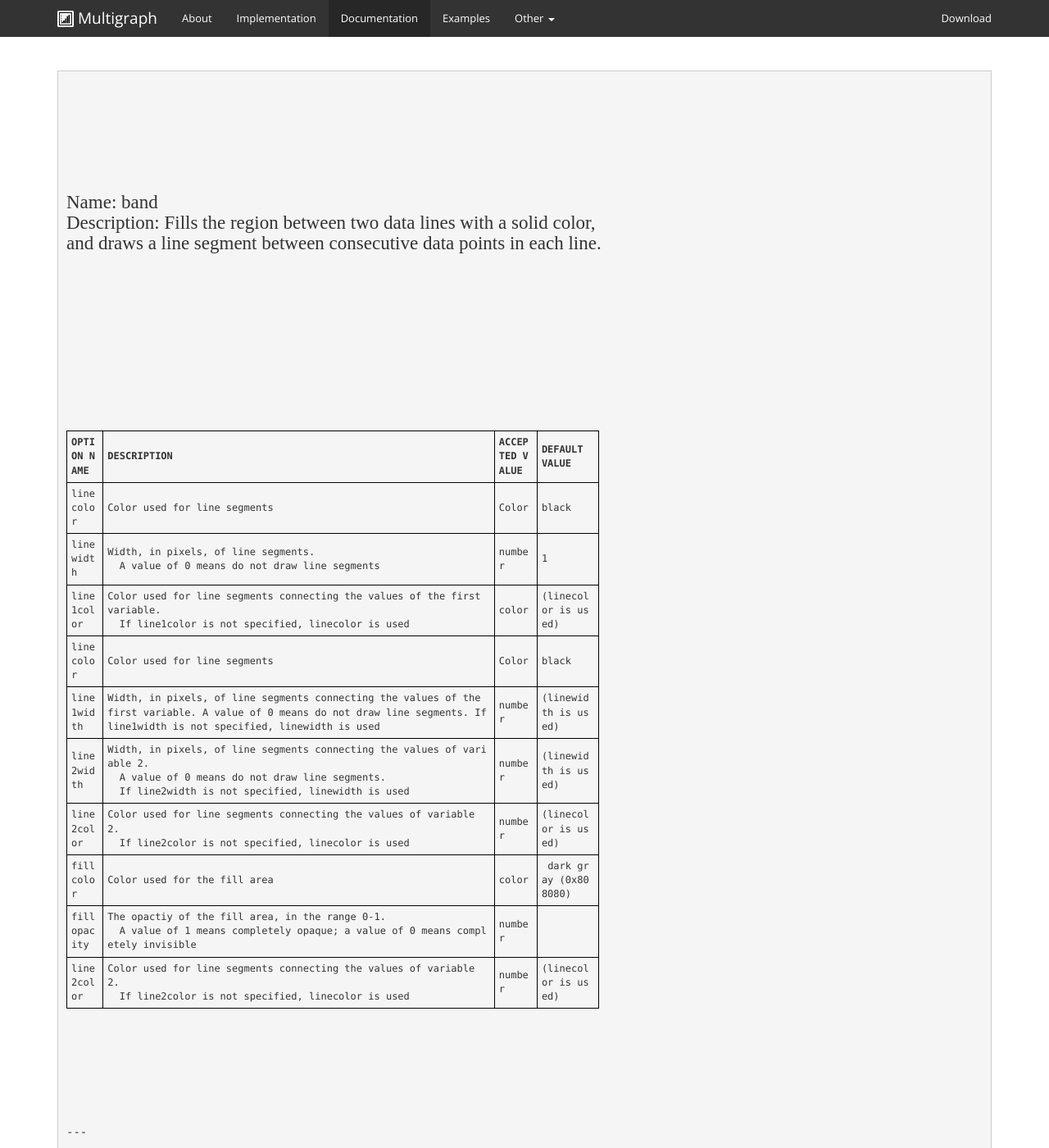
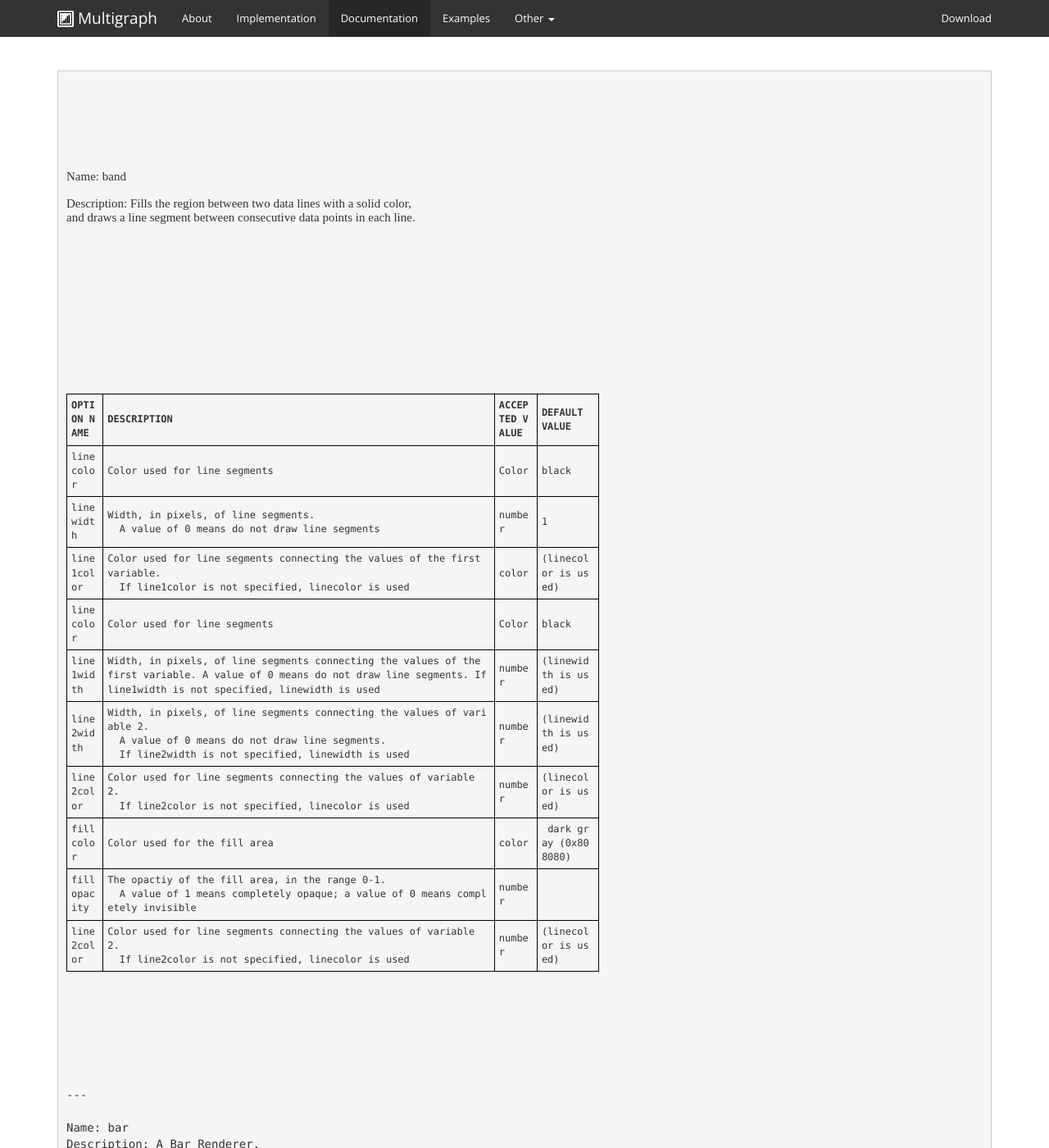
Before and after one commit to khunter3D/khunter3D.github.io, a Jekyll site: the page built from docs/renderers/index.html, in a window 1280 px wide and 1400 px high. Shown: the whole window at 82% size. Built offline with Jekyll 4.4.1, drawn with Linux system fonts in a browser that asks for light colours; nearby versions of some CDN libraries; Markdown is read by kramdown in place of the engine named in the settings.

Commit message:
Update index.html

```diff
--- a/docs/renderers/index.html
+++ b/docs/renderers/index.html
@@ -12,6 +12,7 @@ docs: selected
 
 
 Name: band
+
 Description: Fills the region between two data lines with a solid color,
 and draws a line segment between consecutive data points in each line.
 
@@ -28,7 +29,7 @@ th,td
 {
 padding:5px;
 }
-h1 {font-size:23px;}
+h1 {font-size:15px;}
 
  h1{font-family:"Futura";}
 
```
